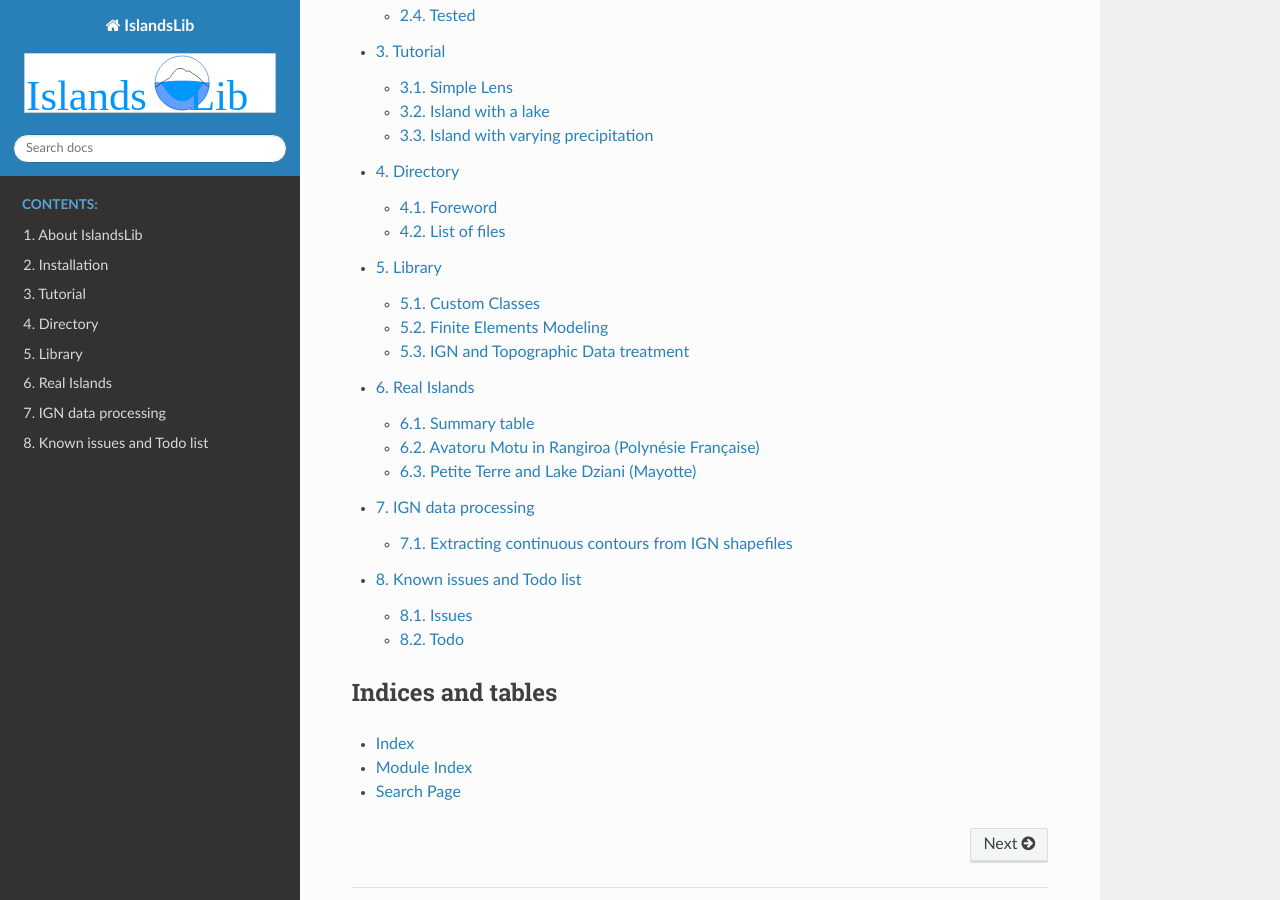
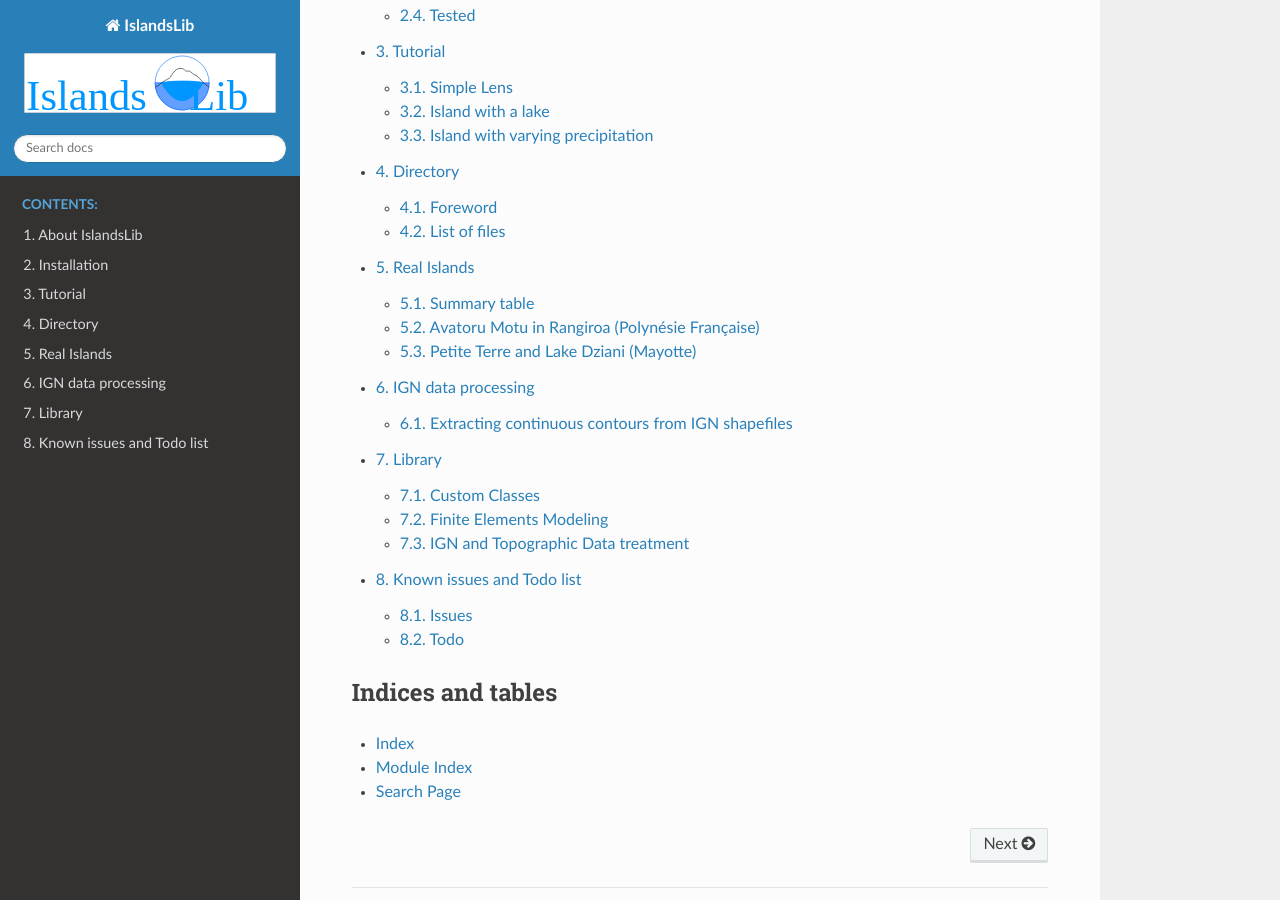
Before and after one commit to fmetivier/IslandsLib, a Sphinx documentation site: the page built from docs/index.rst, in a window 1280 px wide and 900 px high, scrolled down 480 px. Built offline with Sphinx 7.4.7 and the Read the Docs theme 3.1.0, drawn with Linux system fonts in a browser that asks for light colours.

Commit message:
change ldoc order

```diff
--- a/docs/index.rst
+++ b/docs/index.rst
@@ -12,9 +12,9 @@ Welcome to IslandsLib's documentation
    Install
    Samples
    Directory
-   Lib
    RealIslands
    ContoursIGN
+   Lib
    Issues
 
 
```
